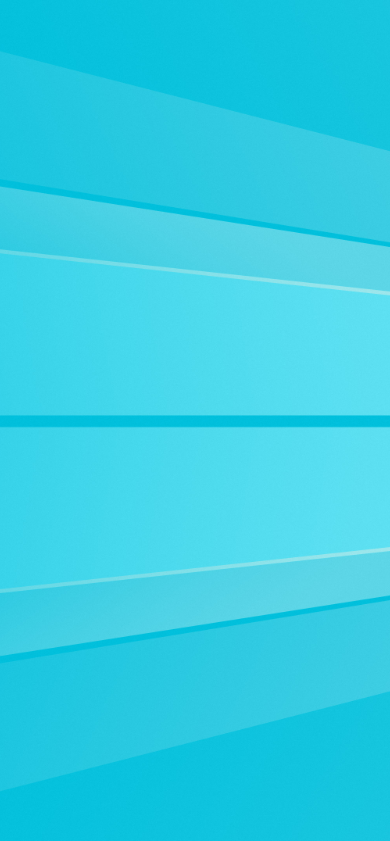
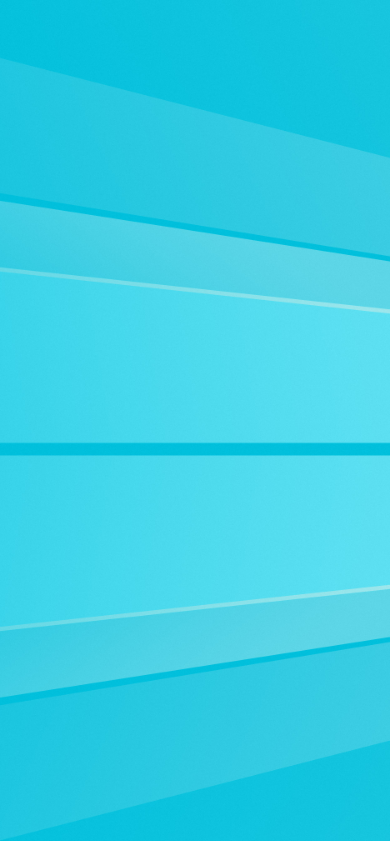
Before and after one commit to JivanMagare/WinOS.github.io, a plain HTML site: page index.html in a window 390 px wide. Shown: the top 841 px of the page. Drawn offline with Linux system fonts and the light colour scheme.

Commit message:
Update style.css

```diff
--- a/style.css
+++ b/style.css
@@ -367,6 +367,6 @@ table td:hover, table th:hover{
 @media screen and (max-width: 985px)
 {
     .screen{
-            height: 100vh;
+            height: 900px;
     }
 }
```
